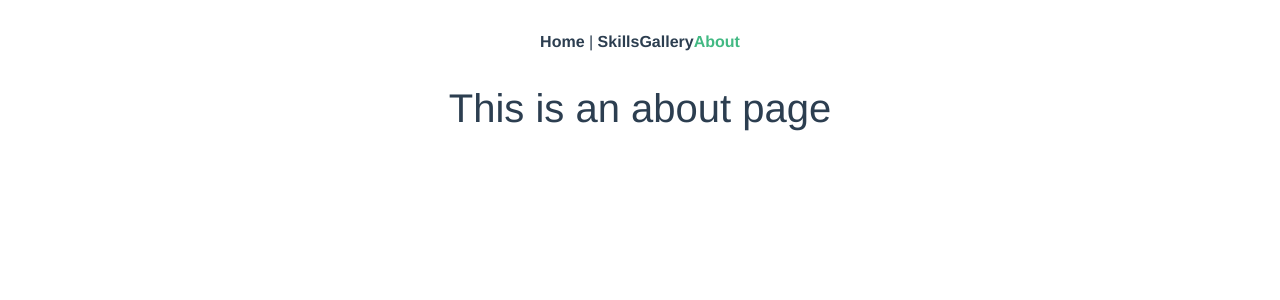
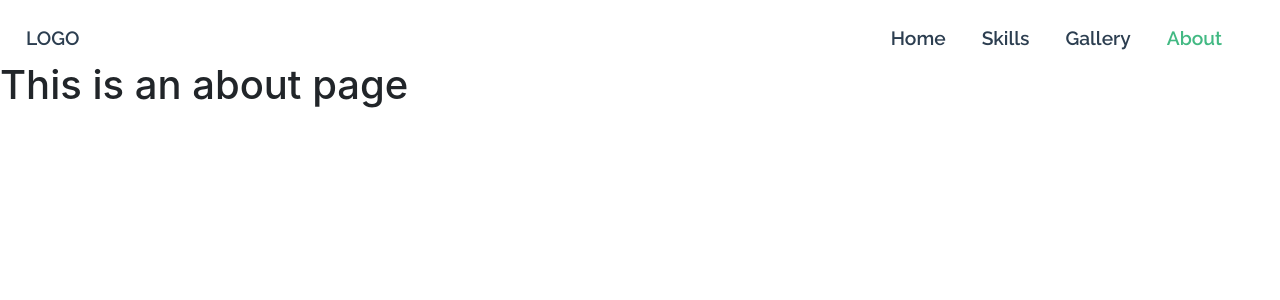
Before and after one commit to naveenbudhwal/portfolio, a Vue app: page /about in a window 1280 px wide. Shown: the top 300 px of the page. Built offline with nearby package versions, Linux system fonts and the light colour scheme.

Commit message:
Added Navbar and styling

```diff
--- a/src/App.vue
+++ b/src/App.vue
@@ -1,33 +1,70 @@
 <template>
   <div id="app">
-    <div id="nav">
-      <router-link to="/">Home</router-link> |
-      <router-link to="/skills">Skills</router-link>
-      <router-link to="/gallery">Gallery</router-link>
-      <router-link to="/about">About</router-link>
-    </div>
-    <router-view/>
+    <!-- <div id="nav">
+      <div class="nav-logo">
+        <router-link to="/">LOGO</router-link>
+      </div>
+      <div class="nav-links">
+        <router-link to="/">Home</router-link>
+        <router-link to="/skills">Skills</router-link>
+        <router-link to="/gallery">Gallery</router-link>
+        <router-link to="/about">About</router-link>
+      </div>
+    </div>-->
+
+    <nav class="navbar navbar-expand-lg navbar-light bg-transparent pt-4">
+      <router-link to="/">LOGO</router-link>
+      <button
+        class="navbar-toggler"
+        type="button"
+        data-toggle="collapse"
+        data-target="#navbarSupportedContent"
+        aria-controls="navbarSupportedContent"
+        aria-expanded="false"
+        aria-label="Toggle navigation"
+      >
+        <span class="navbar-toggler-icon"></span>
+      </button>
+
+      <div class="collapse navbar-collapse pr-4" id="navbarSupportedContent">
+        <ul class="navbar-nav ml-auto">
+          <li class="nav-item mx-2">
+            <router-link to="/">Home</router-link>
+          </li>
+          <li class="nav-item mx-2">
+            <router-link to="/skills">Skills</router-link>
+          </li>
+          <li class="nav-item mx-2">
+            <router-link to="/gallery">Gallery</router-link>
+          </li>
+          <li class="nav-item mx-2">
+            <router-link to="/about">About</router-link>
+          </li>
+        </ul>
+      </div>
+    </nav>
+
+    <router-view />
   </div>
 </template>
 
 <style>
-#app {
-  font-family: 'Avenir', Helvetica, Arial, sans-serif;
-  -webkit-font-smoothing: antialiased;
-  -moz-osx-font-smoothing: grayscale;
-  text-align: center;
-  color: #2c3e50;
-}
-#nav {
-  padding: 30px;
+/* #app {
+  font-family: "Raleway", sans-serif;
+} */
+nav {
+  font-family: "Raleway", sans-serif;
+  font-weight: 600;
+  font-size: 1.2em;
 }
 
-#nav a {
-  font-weight: bold;
+nav a {
   color: #2c3e50;
+  margin: 0 10px;
+  text-decoration: none;
 }
 
-#nav a.router-link-exact-active {
+nav a.router-link-exact-active {
   color: #42b983;
 }
 </style>
```
